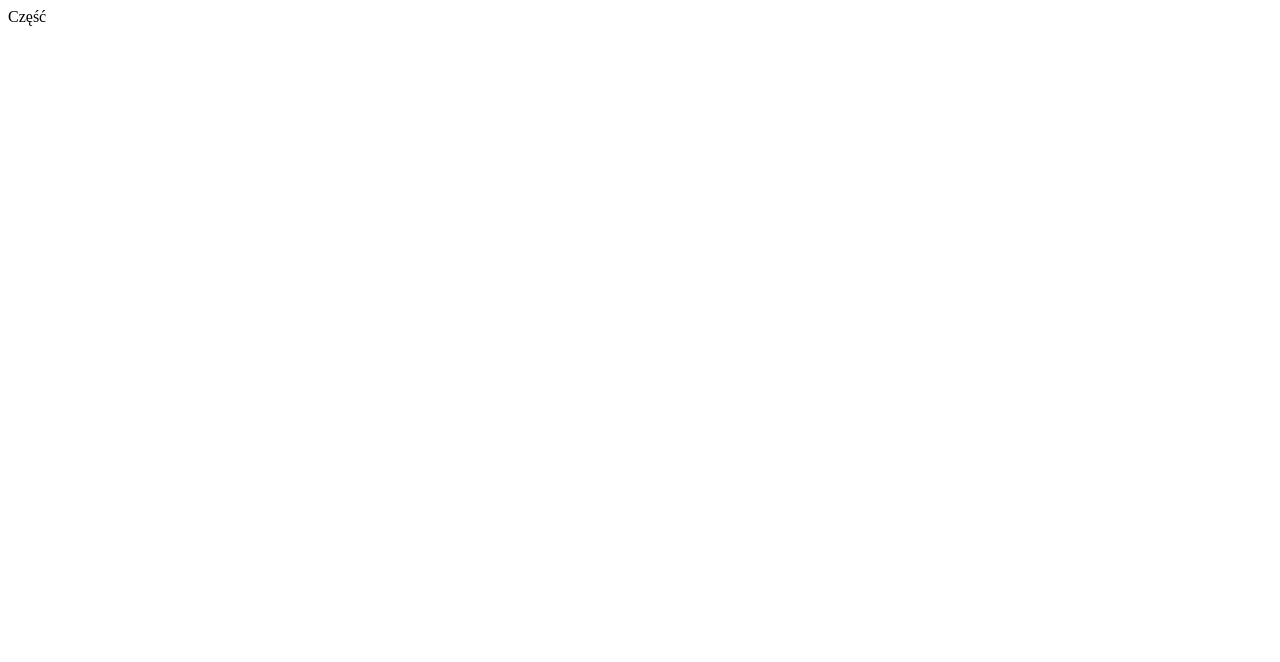
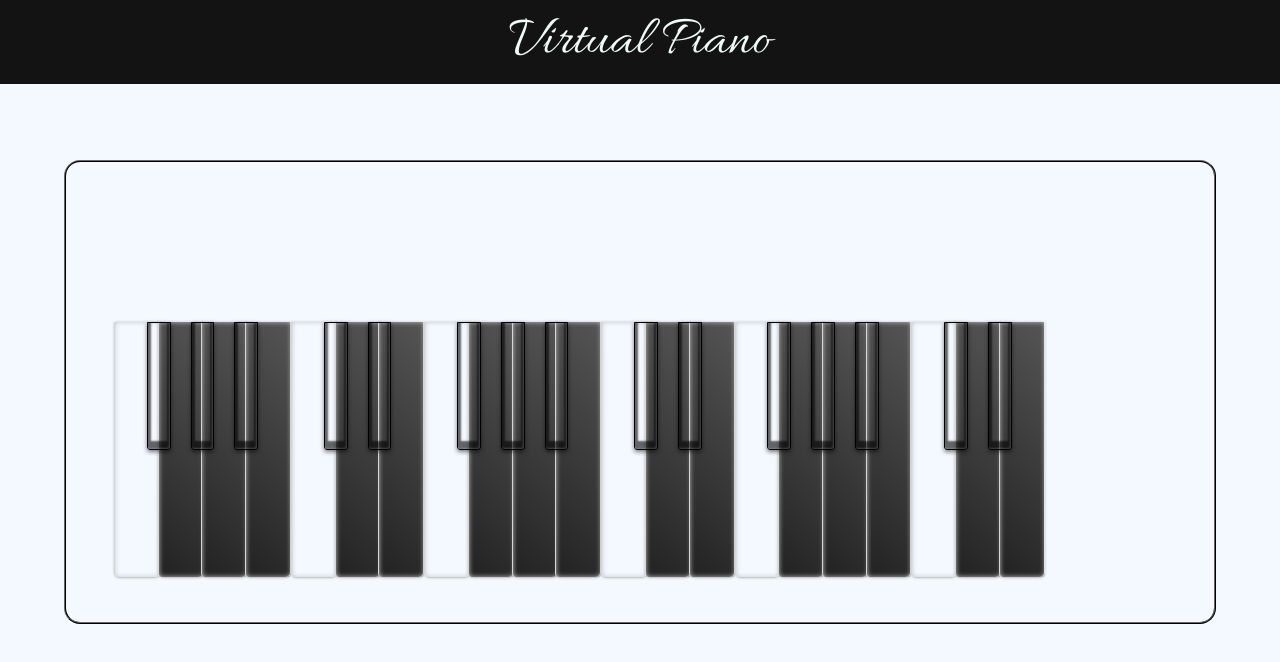
Before and after one commit to Patrycja20/VirtualPiano, a React (Create React App) app: page / in a window 1280 px wide. Shown: the top 662 px of the page. Built offline with nearby package versions, Linux system fonts and the light colour scheme.

Commit message:
Dodanie klawiatury.

```diff
--- a/public/index.html
+++ b/public/index.html
@@ -4,7 +4,8 @@
     <meta charset="utf-8">
     <meta name="viewport" content="width=device-width, initial-scale=1, shrink-to-fit=no">
     <meta name="theme-color" content="#000000">
-
+    <link rel="stylesheet" href="https://stackpath.bootstrapcdn.com/bootstrap/4.1.3/css/bootstrap.min.css" integrity="sha384-MCw98/SFnGE8fJT3GXwEOngsV7Zt27NXFoaoApmYm81iuXoPkFOJwJ8ERdknLPMO" crossorigin="anonymous">
+      <link href='http://fonts.googleapis.com/css?family=Allura&subset=latin,latin-ext' rel='stylesheet' type='text/css'>
     <title>Virtual Piano</title>
   </head>
   <body>
--- /dev/null
+++ b/src/App.css
@@ -0,0 +1,15 @@
+body {
+    background-color: #f4f8ff;
+}
+.NameApp {
+    font-family: 'Allura', "Times New Roman", sans-serif;
+    text-align: center;
+    font-size: 3.5rem;
+    color: #eefbf8;
+    background-color: #131313;
+    border-bottom: 2px #090909;
+    width: 100%;
+    position: absolute;
+    top:0;
+    left: 0;
+}
--- a/src/App.js
+++ b/src/App.js
@@ -1,10 +1,15 @@
 import React from 'react';
+import Keyboard from './Keyboard';
+import './App.css';
 
 class App extends React.Component {
   render() {
     return (
       <div>
-        Część
+        <div className="NameApp">
+        Virtual Piano
+        </div>
+        <Keyboard/>
       </div>
     );
   }
--- /dev/null
+++ b/src/Keyboard.css
@@ -0,0 +1,58 @@
+.Casing {
+    border: 2px #131313 ridge;
+    width: 90%;
+    height: 29em;
+    margin: 10em auto 7em;
+    padding: 10em 0 3em 3em;
+    position: relative;
+    border-radius: 1em;
+    background: linear-gradient(top, #171717 0%, #090909 100%);
+}
+
+li {
+    margin: 0;
+    padding: 0;
+    list-style: none;
+    position: relative;
+    float: left;
+}
+
+ul .white {
+    height: 16em;
+    width: 4.1666666%;
+    z-index: 1;
+    border-left: 1px solid #d5d5d5;
+    border-bottom: 1px solid #cacaca;
+    border-radius: 0 0 5px 5px;
+    box-shadow: -1px 0 0 rgba(252, 252, 252, 0.8) inset, 0 0 5px #c5c5c5 inset, 0 0 3px rgba(0, 0, 0, 0.2);
+    background: linear-gradient(top, #f7f7f7 0%, #eefbf8 100%);
+}
+
+ul .white:active {
+    border-left: 1px solid #c1c1c1;
+    border-bottom: 1px solid #686868;
+    border-radius: 0 0 5px 5px;
+    box-shadow: -1px 0 0 rgba(181, 195, 181, 0.8) inset, 0 0 5px #6f6f6f inset, 0 0 3px rgba(0, 0, 0, 0.2);
+    background: linear-gradient(top, #ebebeb 0%, #dfebe8 100%);
+}
+
+.black {
+    height: 8em;
+    width: 2.1666666%;
+    margin: 0 0 0 -1.18%;
+    z-index: 2;
+    border: 1px solid #000000;
+    border-radius: 0 0 3px 3px;
+    box-shadow: -1px -1px 2px rgba(251, 251, 251, 0.2) inset, 0 -5px 2px 3px rgba(0, 0, 0, 0.6) inset, 0 2px 4px rgba(0, 0, 0, 0.5);
+    background: linear-gradient(top, #5d5d5d 0%, #030303 100%);
+}
+
+.black:active {
+    box-shadow: -1px -1px 2px rgba(132, 132, 132, 0.2) inset, 0 -5px 2px 3px rgba(36, 36, 36, 0.6) inset, 0 2px 4px rgba(14, 14, 14, 0.5);
+    background: linear-gradient(top, #898989 0%, #484848 100%);
+}
+
+.l {
+    margin: 0 0 0 -1.18%;
+    background: linear-gradient(45deg, #222 0%, #555 100%);
+}
--- /dev/null
+++ b/src/Keyboard.js
@@ -0,0 +1,121 @@
+import React from 'react';
+import './Keyboard.css';
+
+class Keyboard extends React.Component {
+  render() {
+    return (
+      <ul className="Casing">
+        <li id="1" className="white">
+          <audio></audio>
+        </li>
+        <li id="2" className="black ">
+          <audio></audio>
+        </li>
+        <li id="3" className="white l">
+          <audio></audio>
+        </li>
+        <li id="4" className="black ">
+          <audio></audio>
+        </li>
+        <li id="5" className="white l">
+          <audio></audio>
+        </li>
+        <li id="6" className="black">
+          <audio></audio>
+        </li>
+        <li id="7" className="white l">
+          <audio></audio>
+        </li>
+        <li id="8" className="white">
+          <audio></audio>
+        </li>
+        <li id="9" className="black">
+          <audio></audio>
+        </li>
+        <li id="10" className="white l">
+          <audio></audio>
+        </li>
+        <li id="11" className="black ">
+          <audio></audio>
+        </li>
+        <li id="12" className="white l">
+          <audio></audio>
+        </li>
+        <li id="13" className="white">
+          <audio></audio>
+        </li>
+        <li id="14" className="black">
+          <audio></audio>
+        </li>
+        <li id="15" className="white l">
+          <audio></audio>
+        </li>
+        <li id="16" className="black ">
+          <audio></audio>
+        </li>
+        <li id="17" className="white l">
+          <audio></audio>
+        </li>
+        <li id="18" className="black">
+          <audio></audio>
+        </li>
+        <li id="19" className="white l">
+          <audio></audio>
+        </li>
+        <li id="20" className="white ">
+          <audio></audio>
+        </li>
+        <li id="21" className="black">
+          <audio></audio>
+        </li>
+        <li id="22" className="white l">
+          <audio></audio>
+        </li>
+        <li id="23" className="black">
+          <audio></audio>
+        </li>
+        <li id="24" className="white l">
+          <audio></audio>
+        </li>
+        <li id="25" className="white">
+          <audio></audio>
+        </li>
+        <li id="26" className="black">
+          <audio></audio>
+        </li>
+        <li id="27" className="white l">
+          <audio></audio>
+        </li>
+        <li id="28" className="black">
+          <audio></audio>
+        </li>
+        <li id="29" className="white l">
+          <audio></audio>
+        </li>
+        <li id="30" className="black">
+          <audio></audio>
+        </li>
+        <li id="31" className="white l">
+          <audio></audio>
+        </li>
+        <li id="32" className="white">
+          <audio></audio>
+        </li>
+        <li id="33" className="black">
+          <audio></audio>
+        </li>
+        <li id="34" className="white l">
+          <audio></audio>
+        </li>
+        <li id="35" className="black">
+          <audio></audio>
+        </li>
+        <li id="36" className="white l">
+          <audio></audio>
+        </li>
+      </ul>
+    );
+  }
+}
+
+export default Keyboard;
```
